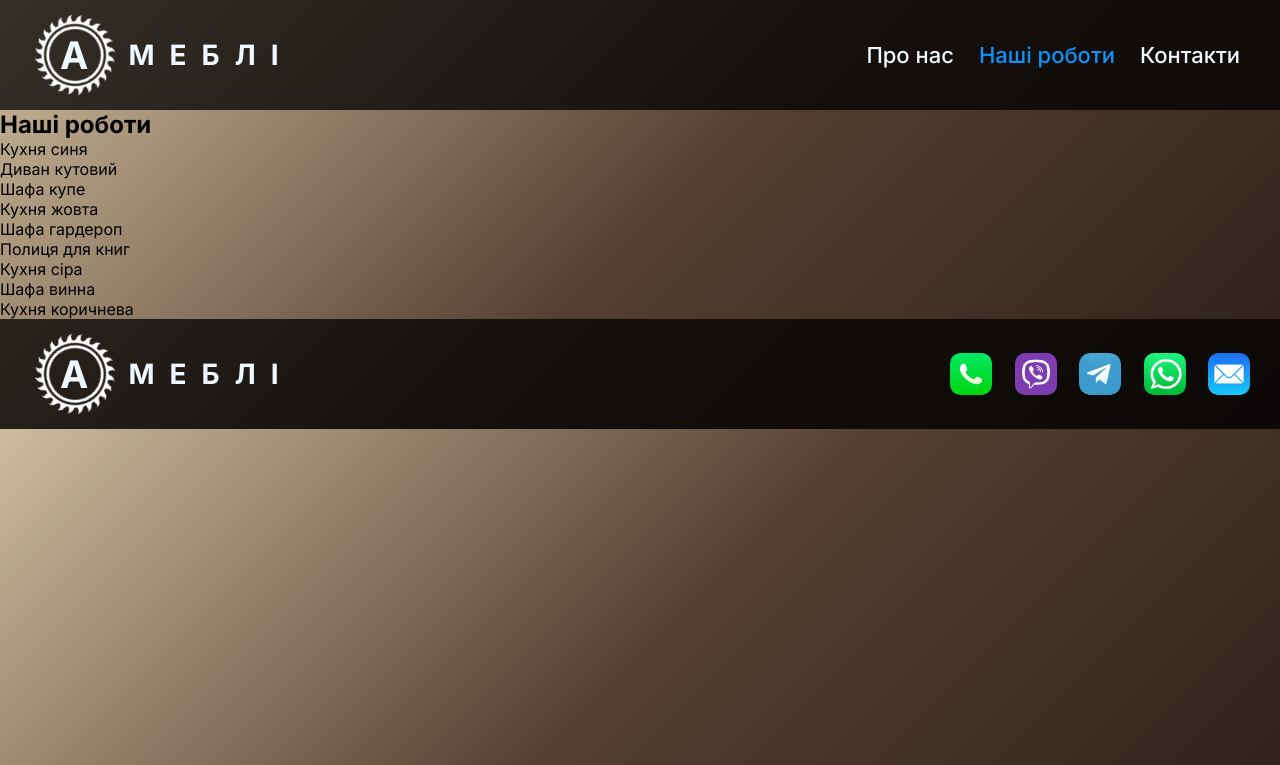
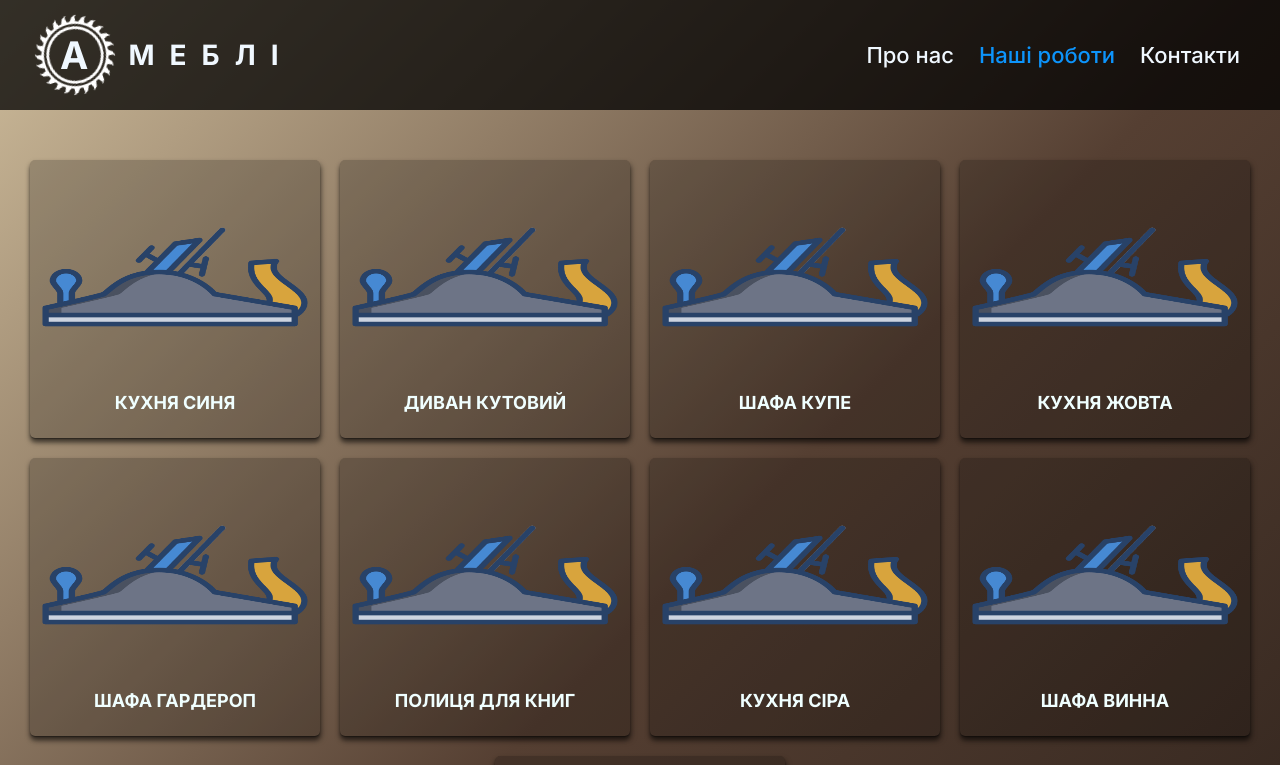
Before and after one commit to Sergiy-Shevchenko/mebli, a Next.js app: page /portfolio in a window 1280 px wide. Shown: the top 765 px of the page. Built offline with nearby package versions, Linux system fonts and the light colour scheme.

Commit message:
portfol page

```diff
--- a/app/components/Servise/servise.module.css
+++ b/app/components/Servise/servise.module.css
@@ -80,16 +80,14 @@ margin: 0 auto;
         }
 
     @media screen and (min-width:1200px) {
-    display: flex;
-    flex-wrap: wrap;
-    gap: 20px;
+     gap: 20px;
     }
 }
 
 .servise_item {
     display: block;
     width: calc(100% - 20px);
-    /* max-width: 350px; */
+    max-width: 350px;
     height: 280px;
     border-radius: 5px;
     margin: 10px auto;
--- a/app/portfolio/page.tsx
+++ b/app/portfolio/page.tsx
@@ -3,8 +3,9 @@ import Card from "../components/CardList/CardList";
 import { Metadata } from "next";
 import Posts from './portfol.json'
 import Link from "next/link";
-
-// console.log(Posts);
+import Image from "next/image";
+import styles from "./styles.module.css"
+import defdaultImage from "@/public/free-icon-wood-plane-2884267.png"
 
 export const metadata: Metadata = {
     title:"Наші роботи",
@@ -14,11 +15,14 @@ export const metadata: Metadata = {
 export default function Portfolio() {
     return (
     <div>
-      <h2>Наші роботи</h2>
-      <ul>
+      {/* <h2>Наші роботи</h2> */}
+      <ul className={styles.list}>
         {Posts.map((post: any) => (
-            <li key={post.id}>
-              <Link href={`/portfolio/${post.id}`}>{post.title}</Link>
+            <li key={post.id} className={styles.item}>
+              <Link className={styles.link} href={`/portfolio/${post.id}`}>
+                <Image className={styles.img} src={post.url ? post.url : defdaultImage} alt="image" width={0}/>
+                <p className={styles.title}>{post.title}</p>
+                </Link>
                 </li>
         ))}
       </ul>
--- /dev/null
+++ b/app/portfolio/styles.module.css
@@ -0,0 +1,73 @@
+.list {
+    padding-inline-start: 0;
+    margin: 0 auto;
+    @media screen and (min-width:768px) {
+        display: flex;
+        flex-wrap: wrap;
+        justify-content: center;
+        gap: 10px;
+        margin: 50px auto;
+        }
+
+    @media screen and (min-width:1200px) {
+    max-width: 1400px;
+    gap: 20px;
+    }
+}
+
+.item {
+    display: block;
+    width: calc(100% - 20px);
+    max-width: 450px;
+    max-height: 380px;
+    border-radius: 5px;
+    margin: 10px auto;
+    background-color: rgba(0, 0, 0, 0.2);
+    box-shadow: 0px 1px 1px rgba(0, 0, 0, 0.3), 0px 4px 4px rgba(0, 0, 0, 0.4),
+    1px 4px 6px rgba(0, 0, 0, 0.4);
+
+    @media screen and (min-width:768px) {
+        width: calc(100% / 3 - 20px);
+        max-width: 500px;
+        margin: 0;
+   }
+
+
+@media screen and (min-width:1200px) {
+     width: calc(100% / 4 - 30px);
+
+}
+}
+
+.link {
+ width: 100%;
+}
+
+.img {
+display: block;
+ width: calc(100% - 10px);
+ max-width: 440px;
+ height: calc(100% - 55px);
+ max-height: 300px;
+margin: 5px auto;
+padding-top: 7px;
+border-radius: 3px;
+
+    @media screen and (min-width: 1200px) {
+        width: calc(100% - 20px);
+        margin: 10px auto;
+        height: 200px;
+    }
+}
+
+.title {
+
+    width: fit-content;
+    font-size: 18px;
+    font-weight: 700;
+    margin: 15px auto;
+    padding-bottom: 10px;
+    text-transform: uppercase;
+    color: rgba(0, 0, 0, 0.8);
+    color: azure;
+}
```
